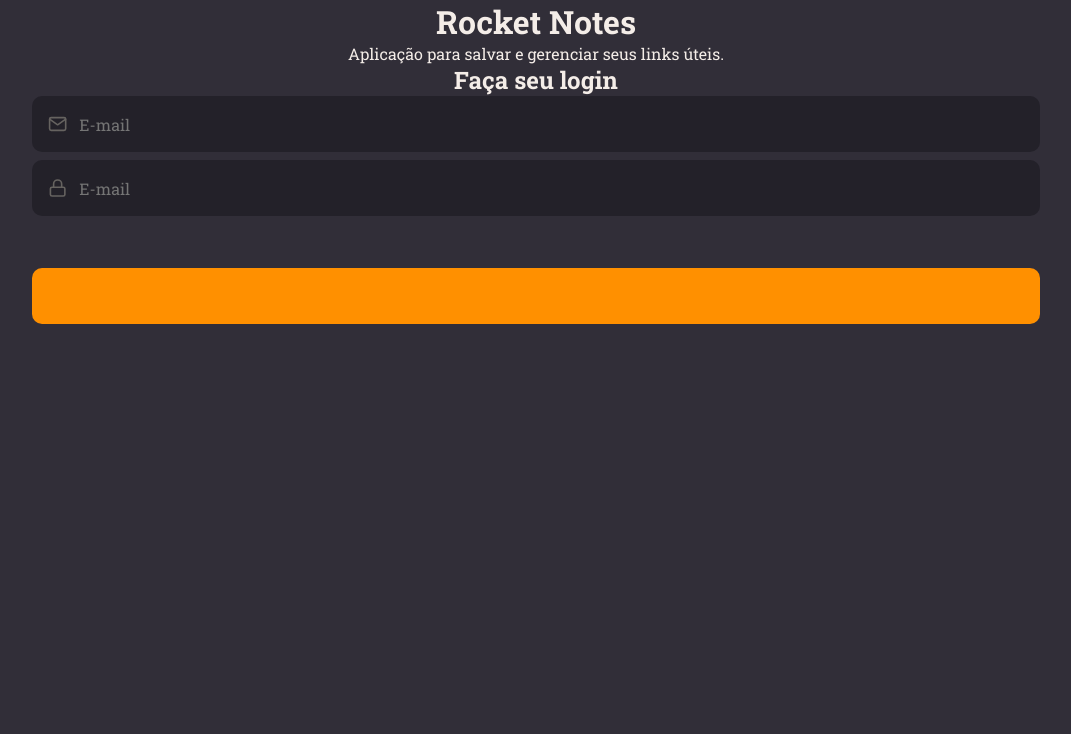
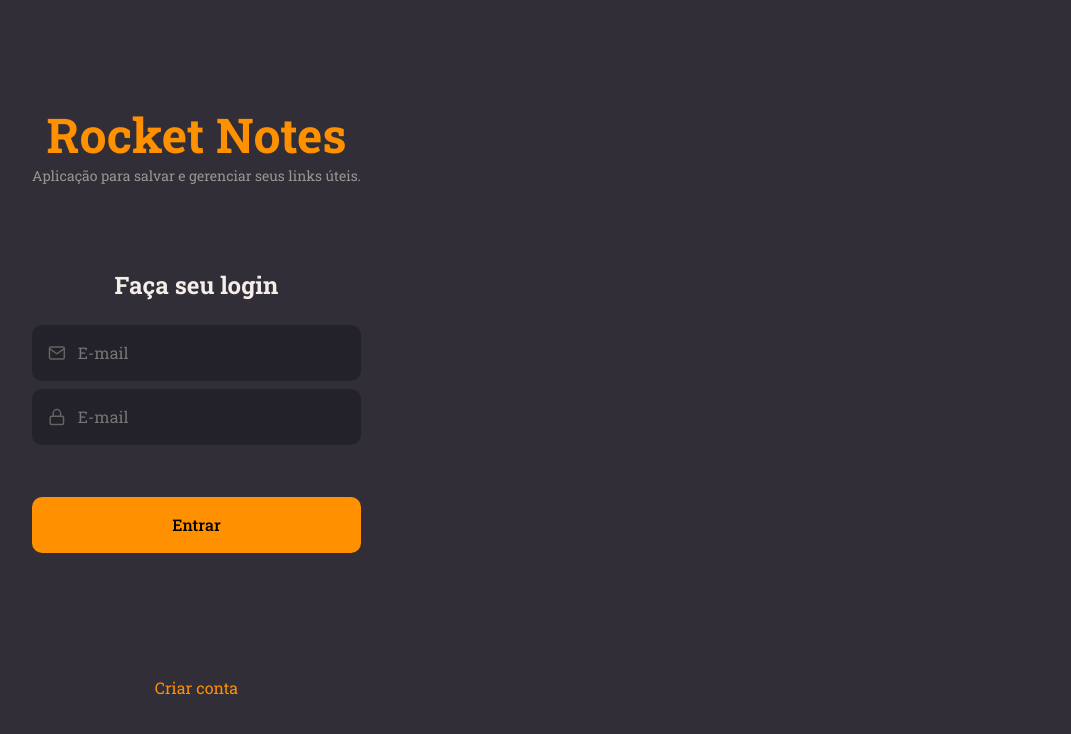
Before and after one commit to 4BurnerStove/RocketNotes, a React (Vite) app: page / in a window 1280 px wide. Shown: the top 734 px of the page, without its empty margins (104-1175 px from the left). Built offline with nearby package versions, Linux system fonts and the light colour scheme.

Commit message:
Initial page signIn

```diff
--- a/src/pages/SignIn/index.jsx
+++ b/src/pages/SignIn/index.jsx
@@ -1,7 +1,8 @@
 import { Input } from '../../components/Input'
 import { FiLogIn, FiMail, FiLock } from 'react-icons/fi'
 import { Button } from '../../components/Button'
-import { Container, Form } from './styles'
+import { Container, Form, AlButtonText } from './styles'
+
 
 export function SignIn() {
   return (
@@ -14,7 +15,9 @@ export function SignIn() {
 
         <Input placeholder='E-mail' type='text' icon={FiMail}></Input>
         <Input placeholder='E-mail' type='password' icon={FiLock}></Input>
-        <Button></Button>
+        <Button name='Entrar'></Button>
+        <AlButtonText name='Criar conta'></AlButtonText>
+
       </Form>
     </Container>
   )
--- a/src/pages/SignIn/styles.js
+++ b/src/pages/SignIn/styles.js
@@ -1,8 +1,11 @@
+import { ButtonText } from '../../components/ButtonText'
 import styled from 'styled-components'
 
 export const Container = styled.div`
 height: 100vh;
 
+display: flex;
+align-items: stretch;
 `
 
 export const Form = styled.form`
@@ -13,4 +16,24 @@ export const Form = styled.form`
   align-items: center;
 
   text-align: center;
+
+  h1 {
+    font-size: 4.8rem;
+    color: ${({theme }) => theme.COLORS.ORANGE}
+  }
+
+   h2 {
+    font-size: 2.4rem;
+    margin: 8.4rem 0 2.4rem 0
+  }
+
+   p {
+    font-size: 1.4rem;
+    color: ${({theme }) => theme.COLORS.GRAY_100}
+  }
 `
+
+export const AlButtonText = styled(ButtonText)`
+  margin-top: 12.4rem;
+  color: ${({theme }) => theme.COLORS.ORANGE};
+`
```
